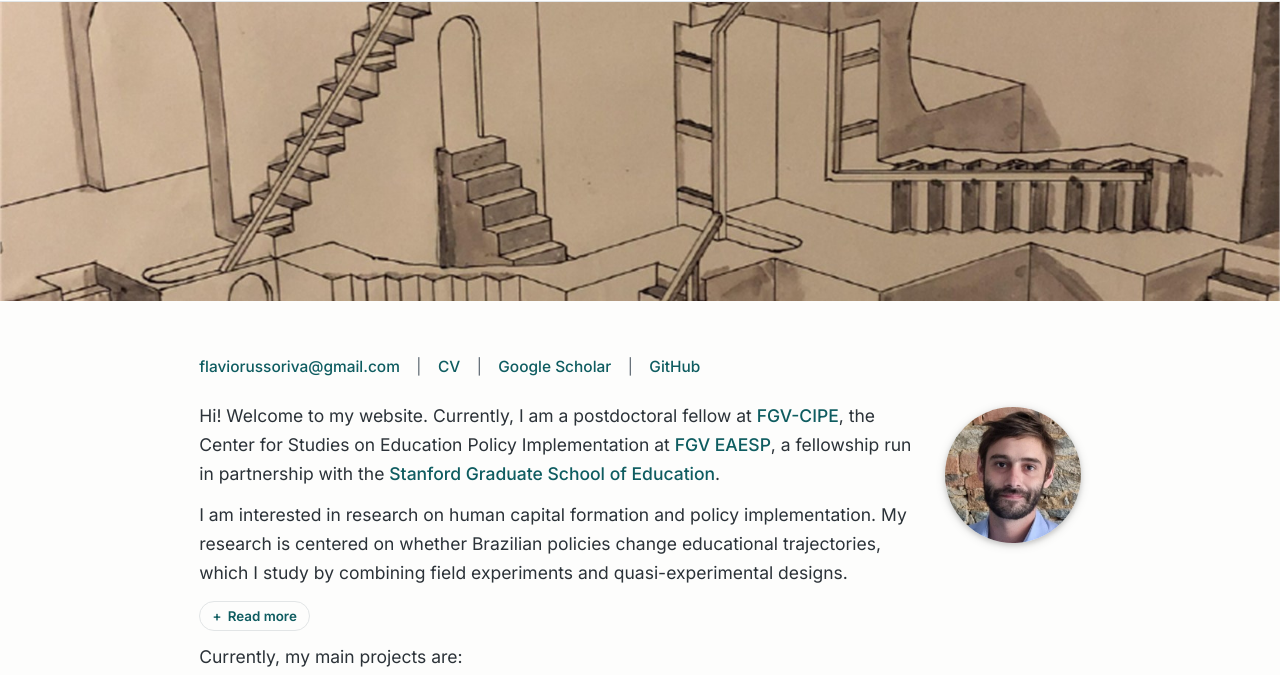
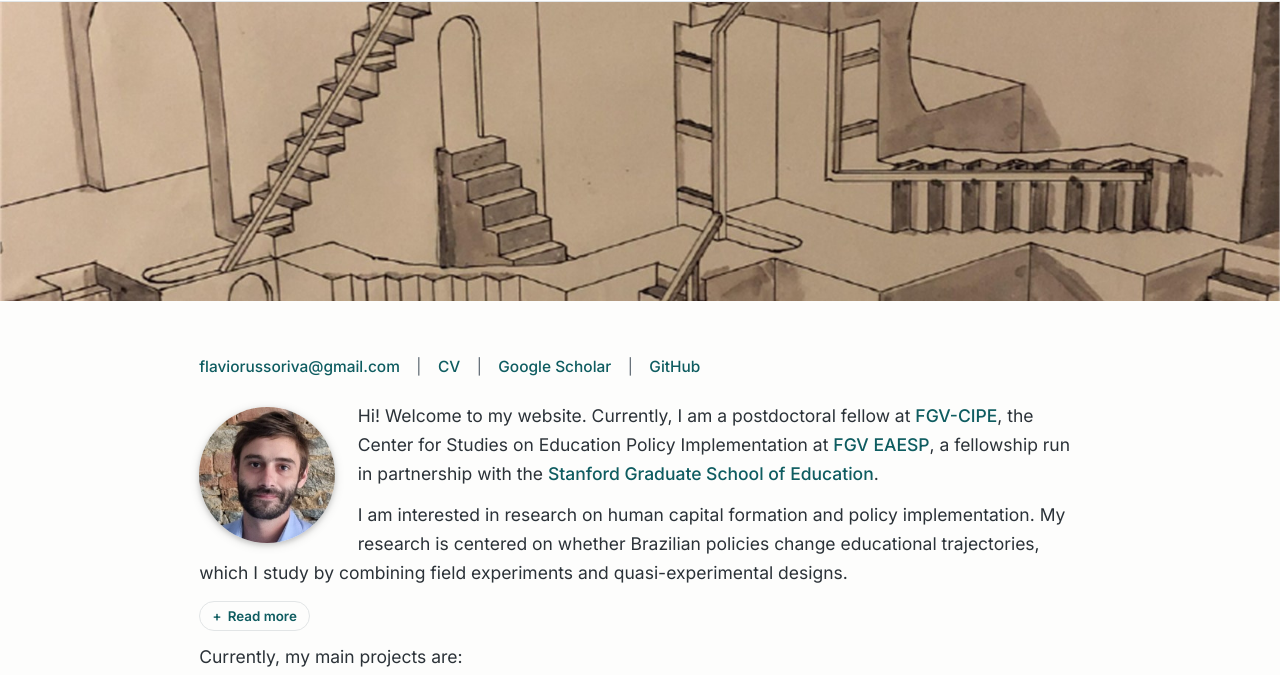
Before and after one commit to flavio-riva/flavio-riva.github.io, a plain HTML site: page index.html in a window 1280 px wide. Shown: the part 54-729 px from the top of the page. Drawn offline with Linux system fonts and the light colour scheme.

Commit message:
Photo bubble back on the left of the bio
Co-Authored-By: Claude Opus 5.5 <noreply@anthropic.com>

```diff
--- a/style.css
+++ b/style.css
@@ -291,12 +291,12 @@ a.letrus, .bio a.letrus, .ptitle a.letrus { color: var(--letrus); }
 
 /* Photo at the top left of the bio, next to the greeting; the crop centres the face in the circle. */
 .portrait { object-position: 51% 4%; }
-.portrait-top { float: right; margin: 4px 0 8px 22px; }
+.portrait-top { float: left; margin: 4px 22px 8px 0; }
 .portrait-top .portrait { width: 132px; height: 132px; margin: 0; display: block; }
 .bio { display: flow-root; }
 .bio > p, .bio > details, .bio > div, .bio > figure.lapp-fig { margin: 0 0 12px; }
 .bio > :last-child { margin-bottom: 0; }
-@media (max-width: 860px) { .portrait-top .portrait { width: 96px; height: 96px; } .portrait-top { margin-left: 14px; } }
+@media (max-width: 860px) { .portrait-top .portrait { width: 96px; height: 96px; } .portrait-top { margin-right: 14px; } }
 /* cur-pdf-mark: "Currently" titles read as links: bold, and a small "PDF" tag with an open-in-new-tab arrow. */
 .bio .current li > a:first-child { font-weight: 600; text-decoration: underline; text-decoration-thickness: 1px; text-underline-offset: 3px; text-decoration-color: color-mix(in srgb, currentColor 35%, transparent); }
 .bio .current li > a:first-child:hover { text-decoration-color: currentColor; }
```
